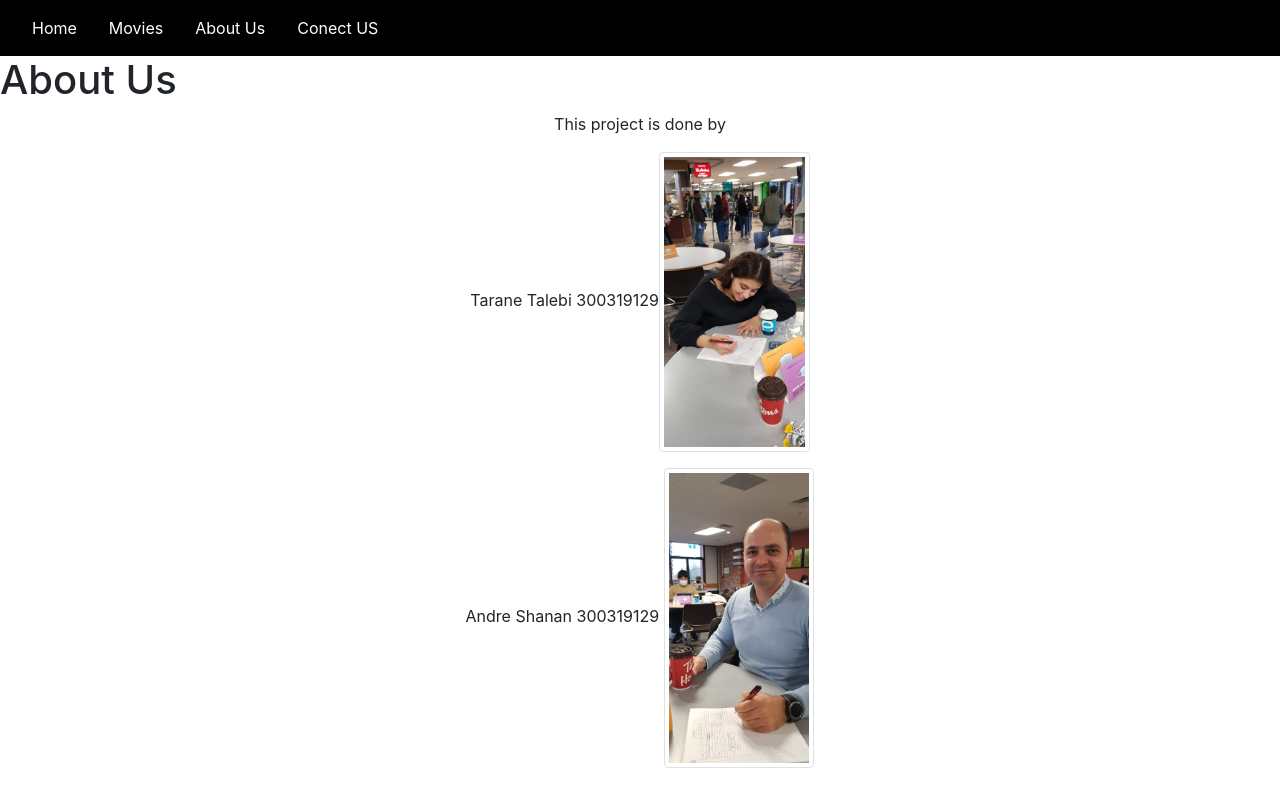
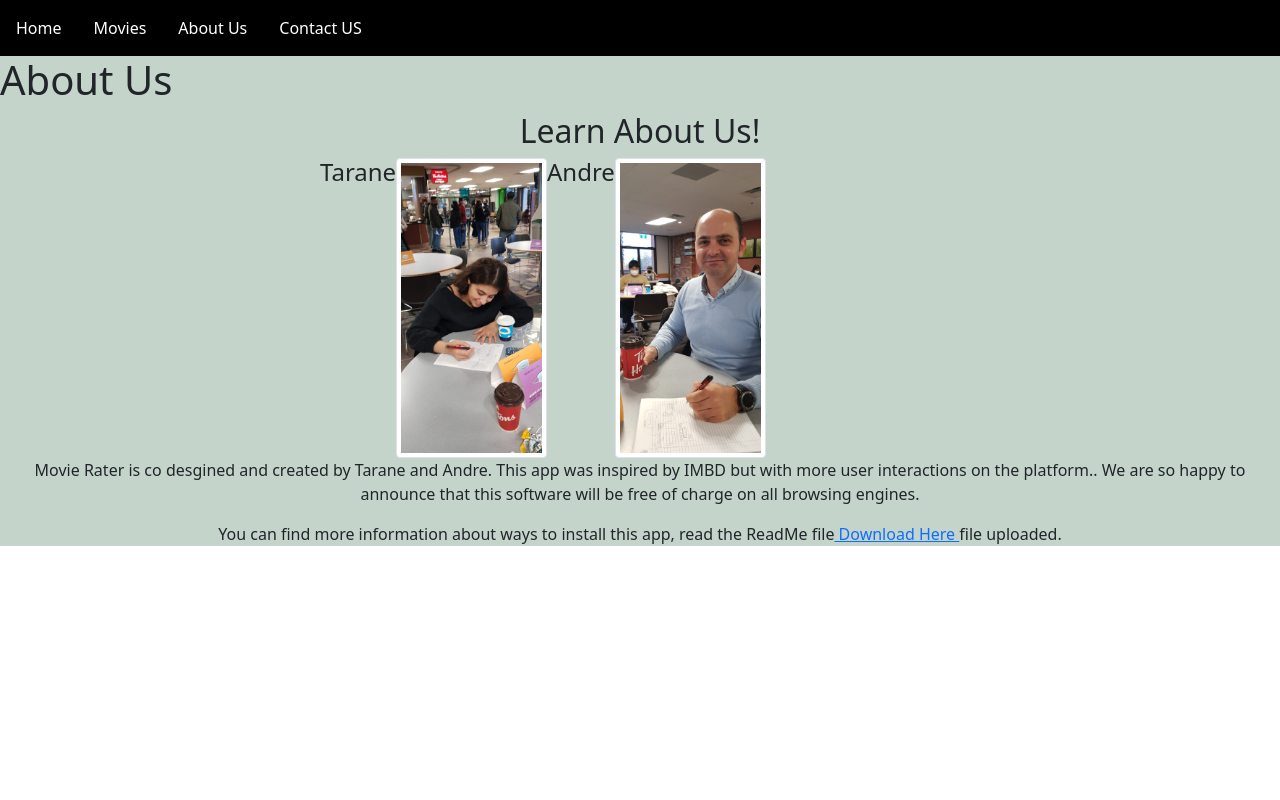
Before and after one commit to Talebi-T9630/MovieRater, a React (Create React App) app in the folder movie-rater/: page /about in a window 1280 px wide. Built offline with nearby package versions, Linux system fonts and the light colour scheme.

Commit message:
About us page
Added a download function to about us page

```diff
--- a/movie-rater/package.json
+++ b/movie-rater/package.json
@@ -7,11 +7,12 @@
     "@testing-library/react": "^11.2.7",
     "@testing-library/user-event": "^12.8.3",
     "axios": "^0.24.0",
-    "bootstrap": "^4.6.1",
+    "bootstrap": "^5.1.3",
     "nodemon": "^2.0.15",
     "react": "^17.0.2",
     "react-bootstrap": "^2.0.2",
     "react-dom": "^17.0.2",
+    "react-download-link": "^2.3.0",
     "react-router": "^6.0.2",
     "react-router-dom": "^6.0.2",
     "react-scripts": "^4.0.3",
--- a/movie-rater/src/components/aboutUs.jsx
+++ b/movie-rater/src/components/aboutUs.jsx
@@ -1,20 +1,34 @@
 import React from "react";
 import Tanatak2 from '../svg/t2.jpeg';
 import Andrew from '../svg/a1.jpeg';
+import MyPDF from '../textfile/readme.txt';
+
+
 
 const AboutUs = () => {
     return (
-        <>
+        <div style={{backgroundColor:"#c4d4cb"}}>
         <h1> About Us</h1>
         <div class="text-center">
-            <p>This project is done by  </p>
-            <p>  Tarane Talebi 300319129<img  className="img-thumbnail rounded " src = {Tanatak2} style={{height: 300}}  alt="" /></p>
-            <p>  Andre Shanan 300319129 <img  className="img-thumbnail rounded " src = {Andrew} style={{height: 300}}  alt="" /></p>
+            <h2>Learn About Us! </h2>
+            <div class="about_us">
+            <h4> Tarane</h4>
+            <img  className="img-thumbnail rounded " src = {Tanatak2} style={{height: 300}}  alt="" />
+            <h4> Andre</h4>
+            <img  className="img-thumbnail rounded " src = {Andrew} style={{height: 300}}  alt="" />
+
+            </div>
 
 
+            <p className="text font-italic"> Movie Rater is co desgined and created by Tarane and Andre. This app was inspired by IMBD but with more user interactions on the platform..
+            We are so happy to announce that this software will be free of charge on all browsing engines.
+            </p>
+
+            <p> You can find more information about ways to install this app, read the ReadMe file
+            <a href={MyPDF} download="ReadMe.txt"> Download Here </a>file uploaded.</p>
+
         </div>
-        </>
+        </div>
       );
 }
-
 export default AboutUs;
--- a/movie-rater/src/components/contactUs.jsx
+++ b/movie-rater/src/components/contactUs.jsx
@@ -86,7 +86,7 @@ class ContactUs extends React.Component {
       if(!formValid) {
 
       return (
-  <>
+  <div style={{backgroundColor:"#c4d4cb"}}>
   <div className="card shadow-sm border-0 px-3 rounded-2 mb-3 py-4 mx-auto mt-5 bg-light">
     <div className="card-header bg-transparent border-0 text-center text-uppercase"><h3>Contact Us</h3></div>
     <div className="card-body">
@@ -128,7 +128,7 @@ class ContactUs extends React.Component {
 
     </div>
   </div>
-      </>
+      </div>
       );
         } else {
          return (
--- a/movie-rater/src/components/homepage.jsx
+++ b/movie-rater/src/components/homepage.jsx
@@ -24,7 +24,7 @@ const Homepage = () => {
     <marquee behavior="scroll" direction="left"><h2>Wlecome to your movie rater</h2></marquee>
     </div>
     <h1 className="text-center">What's new Hollywood!</h1>
-    {/* <div className="background">
+    <div className="background">
       {cardInfos.map(cardInfo =>
         <Card>
           <Card.Body>
@@ -38,7 +38,7 @@ const Homepage = () => {
         </Card>
       )}
 
-    </div> */}
+    </div>
     </>
   )
 }
--- a/movie-rater/src/components/navBar.jsx
+++ b/movie-rater/src/components/navBar.jsx
@@ -9,7 +9,7 @@ const NavBar = () => {
                     <li className="nav-item "><NavLink className="nav-link text-white" to="/home">Home</NavLink></li>
                     <li className="nav-item "><NavLink className="nav-link text-white" to="/movies">Movies</NavLink></li>
                     <li className="nav-item"><NavLink className="nav-link text-white" to="/about">About Us</NavLink></li>
-                    <li className="nav-item"><NavLink className="nav-link text-white" to="/ConectUs">Conect US</NavLink></li>
+                    <li className="nav-item"><NavLink className="nav-link text-white" to="/ConectUs">Contact US</NavLink></li>
                 </ul>
         </nav>
 
--- a/movie-rater/src/style/homepage.css
+++ b/movie-rater/src/style/homepage.css
@@ -4,6 +4,12 @@
 .card {
     width: 500px;
     max-width: 100%;
+  }
+  .about_us{
+    display: flex;
+    margin-left: auto;
+    margin-right: auto;
+    width: 50%;
   }
 
 .background {
```
Also changed, not shown: movie-rater/src/textfile/readme.txt (added), 1 other file (tests, documents, lock files or other folders).
